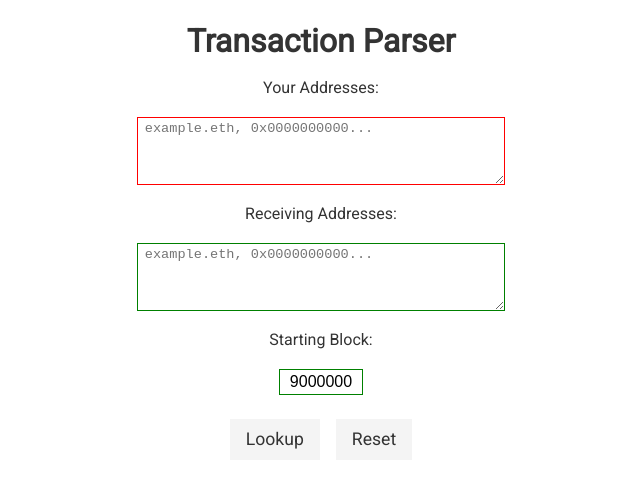
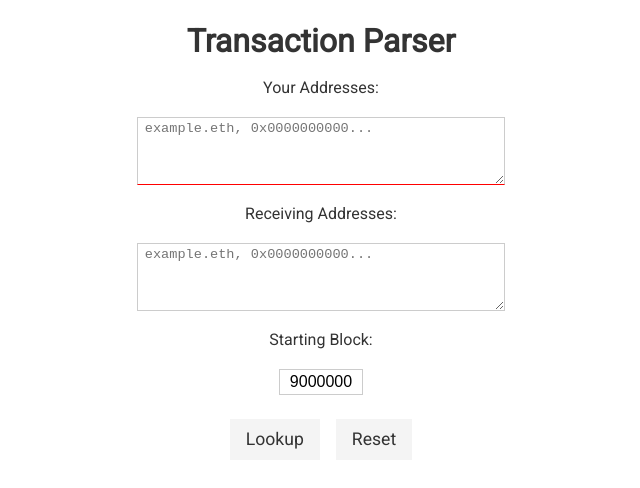
Before and after one commit to Flash-Git/Parser, a React app: page / in a window 1280 px wide. Shown: the top 488 px of the page, without its empty margins (319-959 px from the left). Built offline with nearby package versions, Linux system fonts and the light colour scheme.

Commit message:
Added loading states to inputs

```diff
--- a/src/components/parsers/ParserTxLookup.tsx
+++ b/src/components/parsers/ParserTxLookup.tsx
@@ -33,14 +33,19 @@ const ParserTxLookup: FC<Props> = ({
   const [addresses, setAddresses] = useState("");
   const [addressesValid, setAddressesValid] = useState(false);
   const [addressesErrors, setAddressesErrors] = useState("");
+  const [addressesLoading, setAddressesLoading] = useState(false);
 
   const [receivingAddresses, setReceivingAddresses] = useState("");
   const [receivingAddressesValid, setReceivingAddressesValid] = useState(true);
   const [receivingAddressesErrors, setReceivingAddressesErrors] = useState("");
+  const [receivingAddressesLoading, setReceivingAddressesLoading] = useState(
+    false
+  );
 
   const [startBlock, setStartBlock] = useState("9000000"); // TODO accept date
   const [startBlockValid, setStartBlockValid] = useState(true);
   const [startBlockError, setStartBlockError] = useState("");
+  const [startBlockLoading, setStartBlockLoading] = useState(false);
 
   /*
    * State
@@ -190,7 +195,9 @@ const ParserTxLookup: FC<Props> = ({
       if (addressesCount.current !== val) return;
 
       addressesCount.current = 0;
+      setAddressesLoading(true);
       const isValid = await validateAddresses(addresses, setAddressesErrors);
+      setAddressesLoading(false);
       setAddressesValid(isValid);
     }, 700);
   }, [addresses, validateAddresses]);
@@ -201,11 +208,13 @@ const ParserTxLookup: FC<Props> = ({
       if (receivingAddressesCount.current !== val) return;
 
       receivingAddressesCount.current = 0;
+      setReceivingAddressesLoading(true);
       const isValid = await validateAddresses(
         receivingAddresses,
         setReceivingAddressesErrors,
         true
       );
+      setReceivingAddressesLoading(false);
       setReceivingAddressesValid(isValid);
     }, 700);
   }, [receivingAddresses, validateAddresses]);
@@ -216,8 +225,10 @@ const ParserTxLookup: FC<Props> = ({
       if (startBlockCount.current !== val) return;
 
       startBlockCount.current = 0;
+      setStartBlockLoading(true);
       const isValid = validateBlock(startBlock, setStartBlockError);
       setStartBlockValid(isValid);
+      setStartBlockLoading(false);
     }, 700);
   }, [startBlock, validateBlock]);
 
@@ -231,6 +242,14 @@ const ParserTxLookup: FC<Props> = ({
     </div>
   );
 
+  const borderStyle = (isValid: boolean, isLoading: boolean) => {
+    if (isLoading) {
+      return { borderBottom: "1px solid yellow" }; // or dotted red/green
+    } else {
+      return !isValid ? { borderBottom: "1px solid red" } : {};
+    }
+  };
+  console.log("render");
   return (
     <Fragment>
       <form className="flex col m px-1 center grow" onSubmit={onSubmit}>
@@ -245,7 +264,7 @@ const ParserTxLookup: FC<Props> = ({
             resize: "vertical",
             fontSize: "0.85rem",
             maxWidth: "27em",
-            border: `1px solid ${addressesValid ? "green" : "red"}`
+            ...borderStyle(addressesValid, addressesLoading)
           }}
         />
         {submitted && <Error msg={addressesErrors} />}
@@ -260,7 +279,7 @@ const ParserTxLookup: FC<Props> = ({
             resize: "vertical",
             fontSize: "0.85rem",
             maxWidth: "27em",
-            border: `1px solid ${receivingAddressesValid ? "green" : "red"}`
+            ...borderStyle(receivingAddressesValid, receivingAddressesLoading)
           }}
         />
         {submitted && <Error msg={receivingAddressesErrors} />}
@@ -271,9 +290,7 @@ const ParserTxLookup: FC<Props> = ({
           value={startBlock}
           className="block-num text-center"
           onChange={e => setStartBlock(e.target.value)}
-          style={{
-            border: `1px solid ${setStartBlockValid ? "green" : "red"}`
-          }}
+          style={borderStyle(startBlockValid, startBlockLoading)}
         />
         {submitted && <Error msg={startBlockError} />}
 
```
